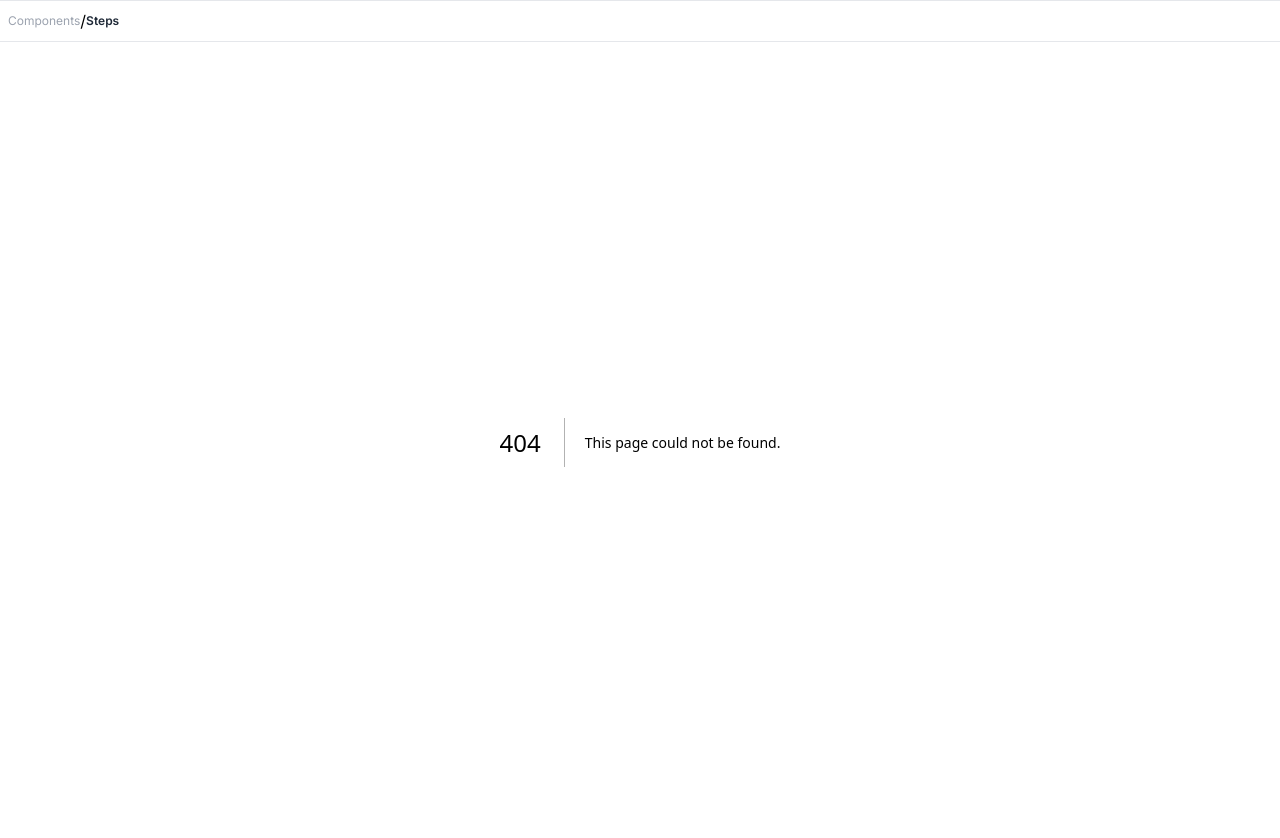
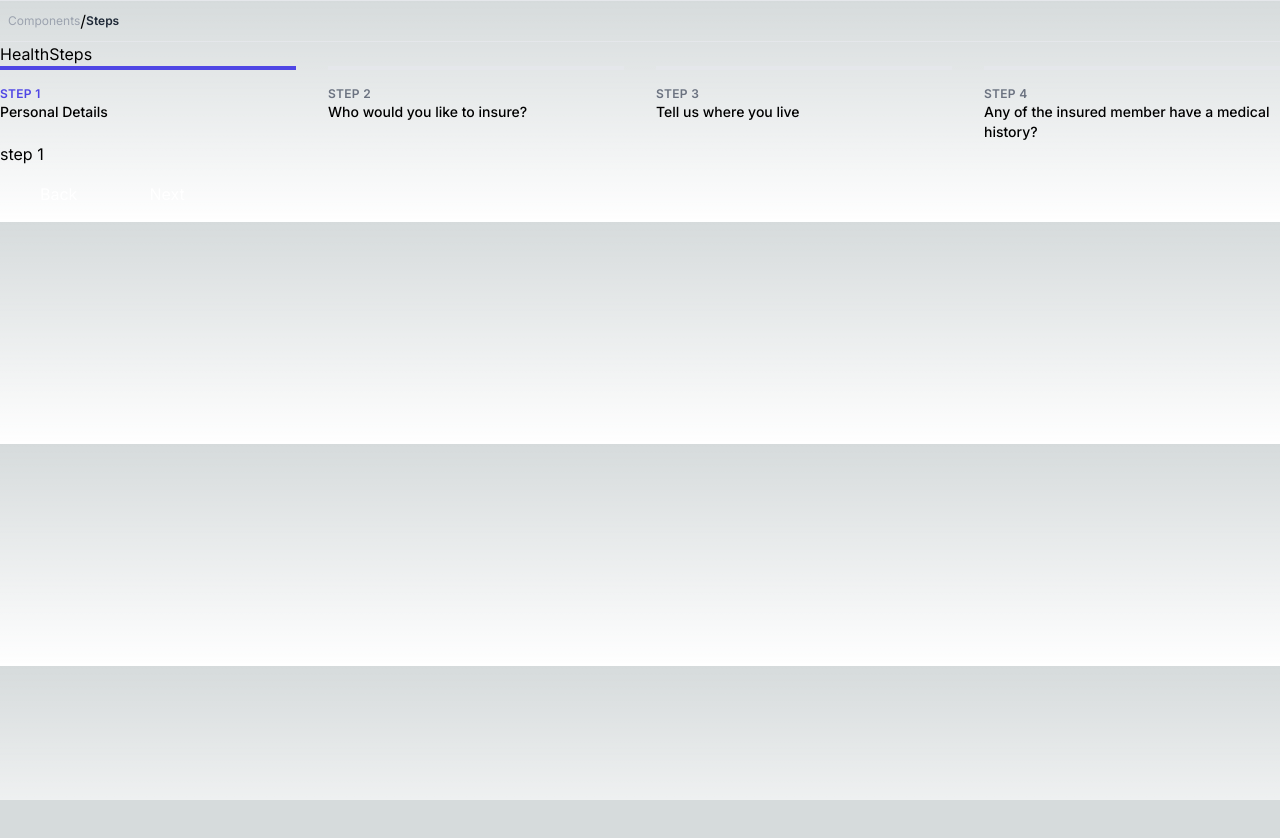
Before and after one commit to harshG775/reactjs-components, a Next.js app: page /components/steps in a window 1280 px wide. Before the commit this address had no page. Shown: the top 838 px of the page. After the commit the page ends 800 px from the top, so only its background shows below. Built offline with nearby package versions, Linux system fonts and the light colour scheme.

Commit message:
creating steps component

```diff
--- /dev/null
+++ b/src/app/components/steps/page.tsx
@@ -0,0 +1,6 @@
+import Steps from "@/components/steps/Steps";
+export default function page() {
+    return (
+        <Steps/>
+    );
+}
--- /dev/null
+++ b/src/components/steps/Steps.tsx
@@ -0,0 +1,115 @@
+"use client"
+import { useState } from "react";
+
+
+const stepsData = [
+    { id: "Step 1", step:1, name: "Personal Details",},
+    { id: "Step 2", step:2, name: "Who would you like to insure?", },
+    { id: "Step 3", step:3, name: "Tell us where you live",},
+    { id: "Step 4", step:4, name: "Any of the insured member have a medical history?",},
+];
+function StepsComponent({stepsData,currentStep,handleStep}) {
+	return (
+		<nav aria-label="Progress">
+			<ol className="space-y-4 md:flex md:space-y-0 md:space-x-8">
+            {stepsData.map((step) => (
+                <li key={step.name} className="md:flex-1">
+                    {step.step <= currentStep ? (
+                        <div onClick={()=>handleStep(step.step)} className=" cursor-pointer group pl-4 py-2 flex flex-col border-l-4 border-indigo-600 hover:border-indigo-800 md:pl-0 md:pt-4 md:pb-0 md:border-l-0 md:border-t-4" >
+                            <span className="text-xs text-indigo-600 font-semibold tracking-wide uppercase group-hover:text-indigo-800">
+                                {step.id}
+                            </span>
+                            <span className="text-sm font-medium">
+                                {step.name}
+                            </span>
+                        </div>
+                    ) : (
+                        <div onClick={()=>handleStep(step.step)} className=" cursor-pointer group pl-4 py-2 flex flex-col border-l-4 border-gray-200 hover:border-gray-300 md:pl-0 md:pt-4 md:pb-0 md:border-l-0 md:border-t-4" >
+                            <span className="text-xs text-gray-500 font-semibold tracking-wide uppercase group-hover:text-gray-700">
+                                {step.id}
+                            </span>
+                            <span className="text-sm font-medium">
+                                {step.name}
+                            </span>
+                        </div>
+                    )}
+                </li>
+            ))}
+			</ol>
+		</nav>
+	);
+}
+
+function HealthStep_1() {
+    return (
+        <h1>step 1</h1>
+    )
+}
+function HealthStep_2() {
+    return (
+        <h1>step 2</h1>
+    )
+}
+function HealthStep_3() {
+    return (
+        <h1>step 3</h1>
+    )
+}
+function HealthStep_4() {
+    return (
+        <h1>step 4</h1>
+    )
+}
+
+export default function Steps() {
+	const [currentStep, setCurrentStep] = useState(1);
+	const totalSteps = 4;
+	const handlePreviousStep = () => {
+		if (currentStep <= 1) {
+			return;
+		}
+		setCurrentStep((prev) => prev - 1);
+	};
+	const handleNextStep = () => {
+		if (currentStep >= totalSteps) {
+			return;
+		}
+		setCurrentStep((prev) => prev + 1);
+	};
+    const handleStep = (step) => {
+        setCurrentStep(step);
+    }
+	return (
+		<div>
+			<h1>HealthSteps</h1>
+			<StepsComponent
+				stepsData={stepsData}
+				currentStep={currentStep}
+				handleStep={handleStep}
+			/>
+			{currentStep === 1 ? (
+				<HealthStep_1 />
+			) : currentStep === 2 ? (
+				<HealthStep_2 />
+			) : currentStep === 3 ? (
+				<HealthStep_3 />
+			) : (
+				<HealthStep_4 />
+			)}
+			<div className="flex gap-2 p-2">
+				<button
+					onClick={handlePreviousStep}
+					className="capitalize rounded-lg px-8 py-2 bg-primary text-white"
+				>
+					back
+				</button>
+				<button
+					onClick={handleNextStep}
+					className="capitalize rounded-lg px-8 py-2 bg-primary text-white"
+				>
+					next
+				</button>
+			</div>
+		</div>
+	);
+}
```
